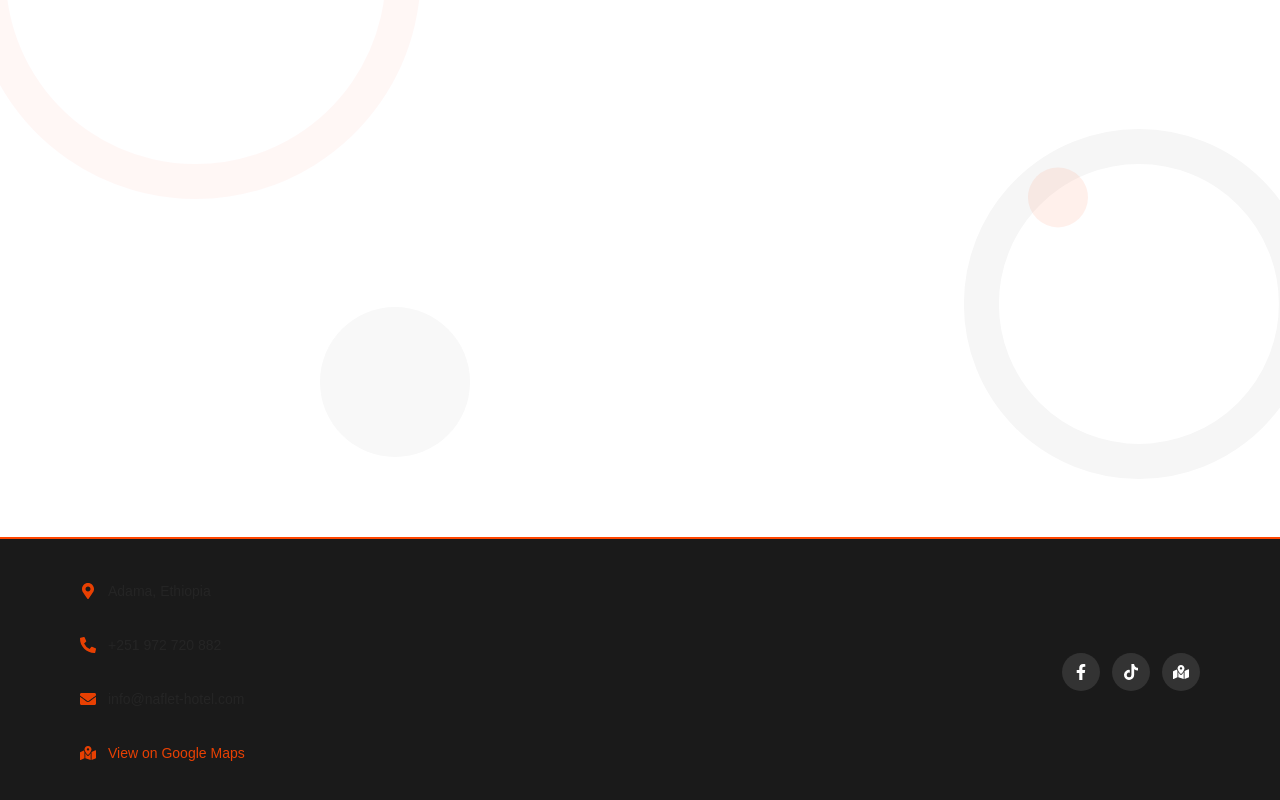
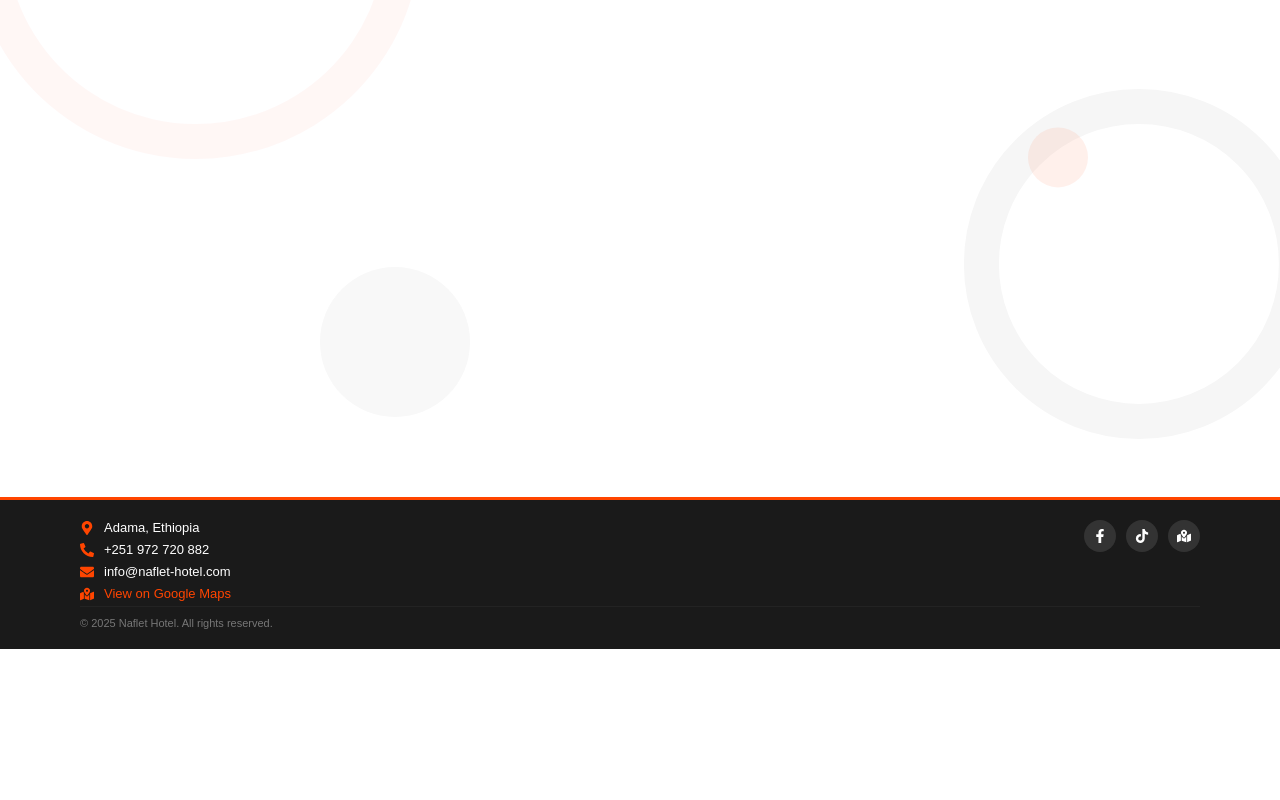
Before and after one commit to 72730882/Digital-Restaurant-Menu, a React (Vite) app in the folder frontend/: page / in a window 1280 px wide. Shown: the part 574-1374 px from the top of the page. After the commit the page ends 1223 px from the top, so only its background shows below. Built offline with nearby package versions, Linux system fonts and the light colour scheme; no server answers.

Commit message:
final commit

```diff
--- a/frontend/src/components/Footer.css
+++ b/frontend/src/components/Footer.css
@@ -1,47 +1,50 @@
 /* Footer Container */
 .footer {
-  background: #1a1a1a;
-  color: #ffffff;
+  /* Force dark background so it doesn't turn white on mobile */
+  background: #1a1a1a !important;
+  color: #ffffff !important;
   display: flex;
   flex-direction: column;
-  padding: 25px 60px; /* Minimized padding */
-  gap: 20px;
+  padding: 15px 20px; /* Reduced vertical and horizontal padding */
   width: 100%;
-  border-top: 2px solid #ff4500;
+  border-top: 3px solid #ff4500;
   font-family: 'Poppins', sans-serif;
+  box-sizing: border-box;
 }
 
 /* Top container */
 .footer-top {
   display: flex;
   justify-content: space-between;
+  align-items: flex-start;
   flex-wrap: wrap;
-  gap: 20px;
+  gap: 15px; /* Reduced gap */
 }
 
-/* Left Section - Always Left Aligned */
+/* Left Section */
 .footer-left {
   display: flex;
   flex-direction: column;
-  gap: 10px; /* Tighter gap */
+  gap: 7px; /* Very tight gap for mobile */
   text-align: left;
 }
 
 .footer-left p {
   display: flex;
   align-items: center;
-  gap: 12px;
-  opacity: 0.9;
-  font-size: 14px; /* Slightly smaller text */
+  gap: 10px;
+  color: #ffffff !important; /* Force text white */
+  font-size: 13px; /* Smaller text for compact look */
+  margin: 0; /* Remove default margins */
 }
 
 .footer-left .icon {
   color: #ff4500;
-  font-size: 16px;
+  font-size: 14px;
 }
 
 .map-link {
-  color: #ff4500;
+  color: #ff4500 !important;
   text-decoration: none;
   font-weight: 500;
 }
@@ -49,17 +52,16 @@
 /* Right Section - Social Icons */
 .footer-right {
   display: flex;
-  gap: 12px;
+  gap: 10px;
   align-items: center;
-  justify-content: flex-start; /* Ensure left alignment on wrap */
 }
 
 .social {
-  font-size: 16px;
-  color: white;
+  font-size: 14px;
+  color: white !important;
   background: #333;
-  width: 38px; /* Minimized icon size */
-  height: 38px;
+  width: 32px; /* Smaller icons */
+  height: 32px;
   display: flex;
   justify-content: center;
   align-items: center;
@@ -69,40 +71,43 @@
 
 .social:hover {
   background: #ff4500;
-  transform: translateY(-3px);
+  transform: translateY(-2px);
 }
 
-/* Copyright Section - Lowercase/Normal Case */
+/* Copyright Section */
 .footer-copy {
-  text-align: left; /* Aligned left */
-  font-size: 13px;
-  opacity: 0.5;
-  border-top: 1px solid rgba(255, 255, 255, 0.05);
-  padding-top: 15px;
+  text-align: left;
+  font-size: 11px; /* Smaller copyright */
+  color: #ffffff !important;
+  opacity: 0.4;
+  border-top: 1px solid rgba(255, 255, 255, 0.1);
+  padding-top: 10px;
   margin-top: 5px;
-  text-transform: none; /* Removed uppercase */
 }
 
 /* 🌐 RESPONSIVE DESIGN */
 
-@media (min-width: 768px) {
+@media (max-width: 600px) {
   .footer {
-    padding: 30px 5rem;
+    padding: 20px 15px; /* Even tighter on mobile */
+  }
+
+  .footer-top {
+    flex-direction: row; /* Keep social icons next to info if space allows, or column */
+    justify-content: space-between;
+  }
+
+  .footer-left {
+    gap: 5px; /* Smallest gap between text lines */
+  }
+
+  .footer-left p {
+    font-size: 12px; /* Extra small on phones */
   }
 }
 
-/* Mobile — Force left alignment */
-@media (max-width: 599px) {
-  .footer-top {
-    flex-direction: column;
-    align-items: flex-start; /* Keep items to the left */
-  }
-
-  .footer-left {
-    align-items: flex-start;
-  }
-
-  .footer-left p {
-    justify-content: flex-start;
+@media (min-width: 768px) {
+  .footer {
+    padding: 20px 5rem;
   }
 }
--- a/frontend/src/components/Navbar.css
+++ b/frontend/src/components/Navbar.css
@@ -45,14 +45,14 @@ body, html {
 .explore-menu-list {
   display: flex;
   align-items: center;
-  gap: 8px; /* Reduced gap for mobile */
+  gap: 10px; /* Reduced gap for mobile */
   text-align: center;
-  margin: 10px 0px;
+  margin: 0px 0px;
   overflow-x: auto;
   white-space: nowrap;
   flex-wrap: nowrap;
   justify-content: flex-start;
-  padding: 10px 2px;
+  padding: 0px 2px;
   overflow-y: hidden;
   -webkit-overflow-scrolling: touch;
 }
@@ -79,8 +79,8 @@ body, html {
 }
 
 .explore-menu-list-item img {
-  width: 80px;  /* Increased circle size for phone */
-  height: 80px; /* Increased circle size for phone */
+  width: 65px;  /* Increased circle size for phone */
+  height: 65px; /* Increased circle size for phone */
   object-fit: cover;
   border-radius: 50%;
   border: 2px solid #f0f0f0;
```
